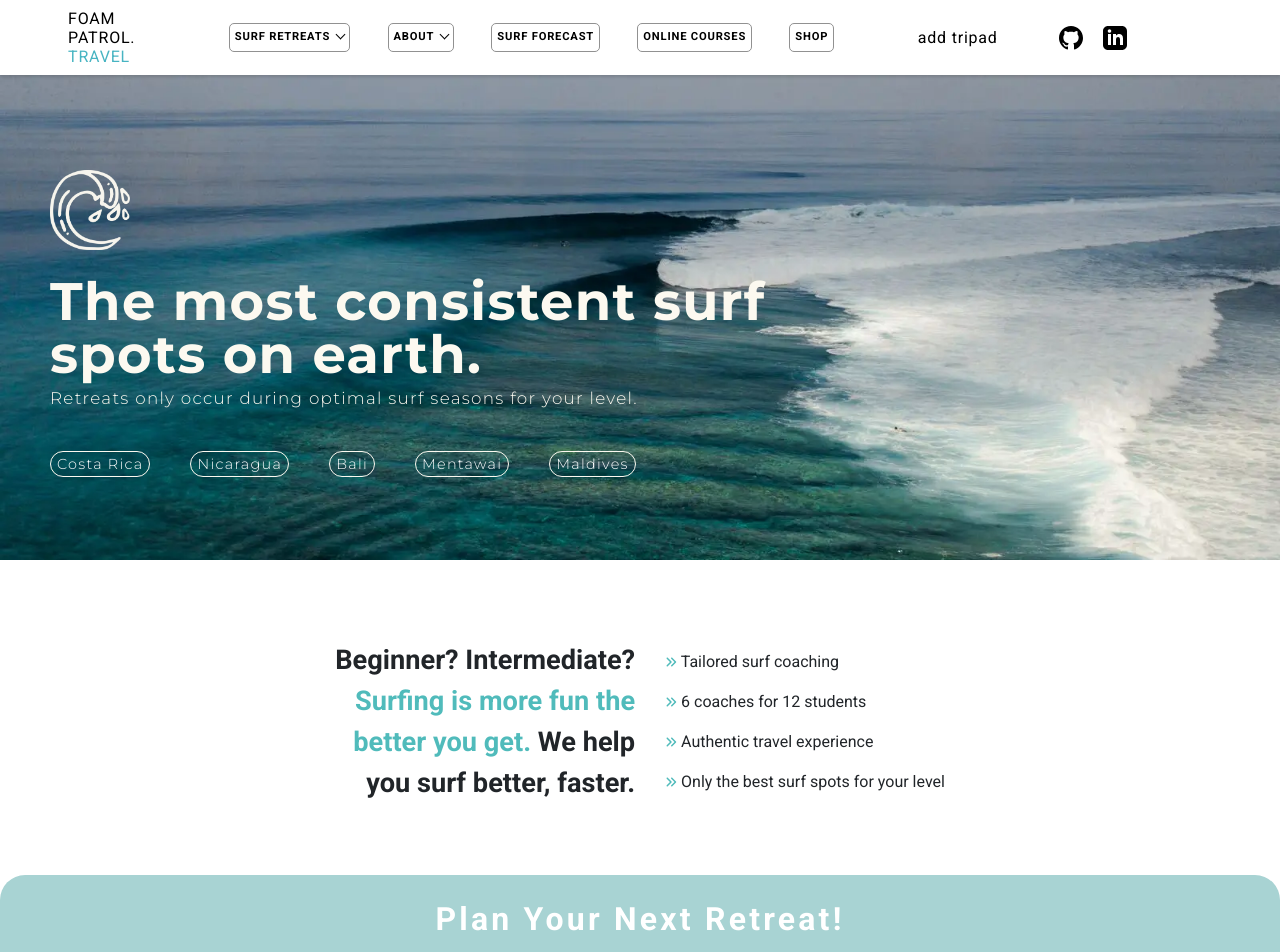
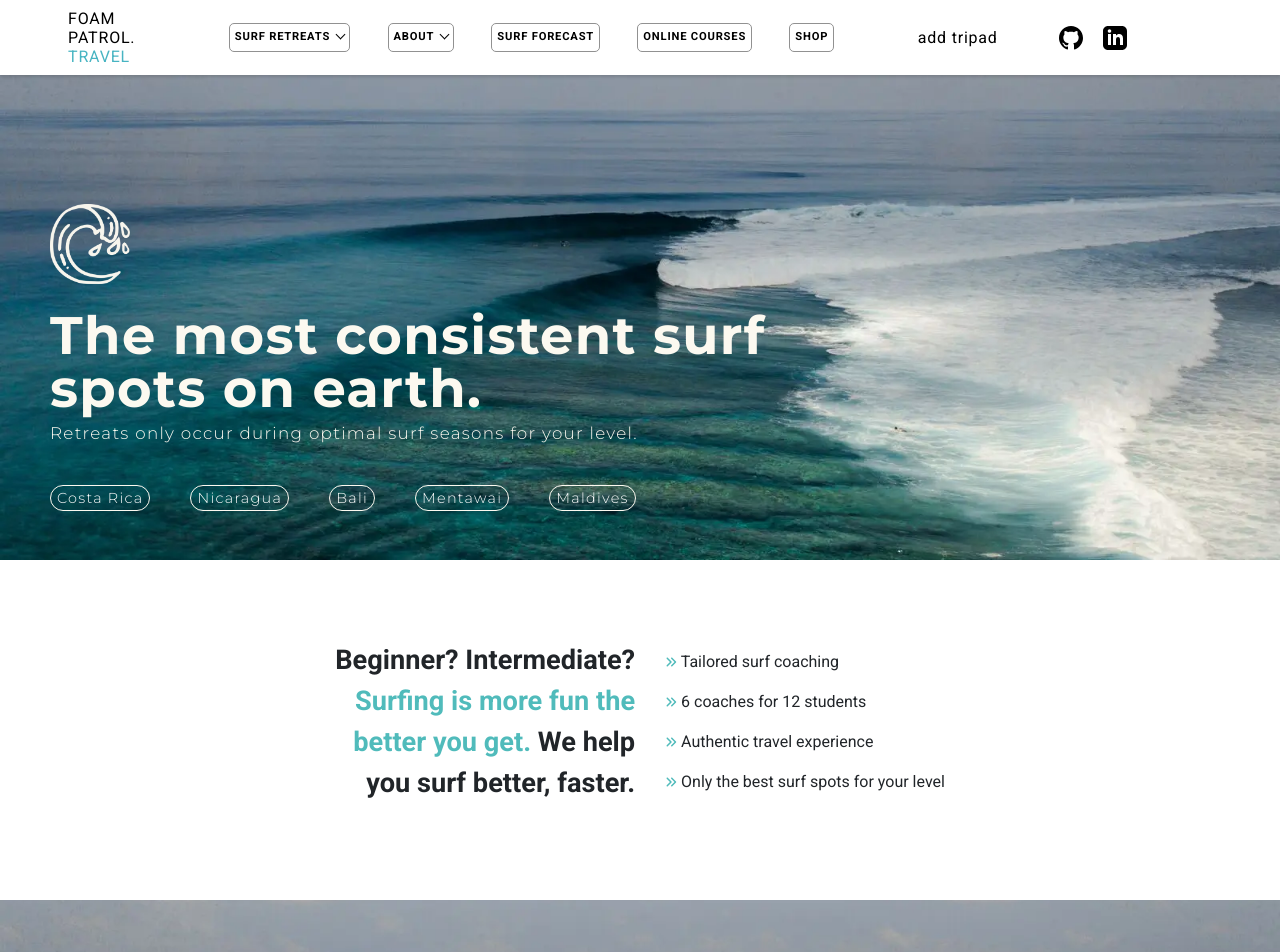
Before and after one commit to AaronoKwok/foam-patrol2, a React (Create React App) app: page / in a window 1280 px wide. Shown: the top 952 px of the page. Built offline with nearby package versions, Linux system fonts and the light colour scheme.

Commit message:
backscene image changes

```diff
--- a/public/index.css
+++ b/public/index.css
@@ -275,7 +275,6 @@ nav {
 
 .background {
   position: relative;
-
 }
 
 .background-image {
@@ -292,7 +291,7 @@ nav {
   letter-spacing: .08em;
   position: absolute;
   left: 50px;
-  top: 170px;
+  bottom: 50px;
   color: rgb(252, 249, 240);
   text-align: left;
   font-family: 'Montserrat', sans-serif;
@@ -352,13 +351,16 @@ nav {
 
 /* MainPage main info  */
 
+.mp-img-position {
+  position: relative;
+}
+
 .main-info {
   height: 340px;
   background-color: rgb(255, 255, 255);
   display: flex;
   justify-content: center;
   align-items: center;
-  margin-bottom: -25px;
 }
 
 .main-info-paragraph {
@@ -468,7 +470,6 @@ nav {
 
 .browse-courses {
   height: 550px;
-  margin-top: 20px;
 }
 
 .courses-p {
@@ -593,15 +594,72 @@ nav {
 
 /* Surf Forecast Page */
 
+.fc-backscene-img {
+  position: relative;
+}
+
 .forecast-backscene {
   width: 100%;
   height: 70vh;
   object-fit: cover;
 }
 
+.fc-backscene-form {
+  position: absolute;
+  bottom: 30px;
+  font-size: 80px;
+}
+
+
+
+
+
+
+
+
+
+
+
+
+
+
+
+
+
+
+
+
+
+
+
+
+
+
+
+
+
+
+
+
+
+
+
+
+
+
+
+
+
+
+
+
 /* Online Courses */
 
 .oc-bg-img {
+  position: relative;
+}
+
+.oc-bg-img-position {
   position: relative;
 }
 
@@ -614,10 +672,10 @@ nav {
 }
 
 .oc-backscene-text {
-  letter-spacing: .08em;
   position: absolute;
   left: 50px;
-  top: 170px;
+  bottom: 30px;
+  letter-spacing: .08em;
   color: rgb(252, 249, 240);
   text-align: left;
   font-family: 'Montserrat', sans-serif;
--- a/src/pages/MainPage.js
+++ b/src/pages/MainPage.js
@@ -27,7 +27,18 @@ function MainPage() { //to change once have a courses scroll functionality
 
     return (
         <main>
-
+            <div className="mp-img-position">
+                <BackScene />
+                <section className="main-info">
+                    <p className="main-info-paragraph">Beginner? Intermediate? <span className="main-info-span">Surfing is more fun the better you get.</span> We help you surf better, faster.</p>
+                    <div className="main-info-bullets">
+                        <p><FontAwesomeIcon className="arrow-icon" icon={faAnglesRight} /> Tailored surf coaching</p>
+                        <p><FontAwesomeIcon className="arrow-icon" icon={faAnglesRight} /> 6 coaches for 12 students</p>
+                        <p><FontAwesomeIcon className="arrow-icon" icon={faAnglesRight} /> Authentic travel experience</p>
+                        <p><FontAwesomeIcon className="arrow-icon" icon={faAnglesRight} /> Only the best surf spots for your level</p>
+                    </div>
+                </section>
+            </div>
             <BackScene />
 
             <section className="main-info">
--- a/src/pages/OnlineCourses.js
+++ b/src/pages/OnlineCourses.js
@@ -84,6 +84,7 @@ function OnlineCourses() {
 
     return (
         <section className="oc-bg-img">
+            <div className="oc-bg-img-position">
                 <img className="oc-backscene" src={courseBackscene} alt=""></img>  {/* need to change sizing of image when screen size changes */}
                 <div className="oc-backscene-text">
                     <img className="shack-icon" src={shackIcon} alt=""></img> {/* need to fix positioning of text when screen size changes */}
@@ -95,6 +96,7 @@ function OnlineCourses() {
                     <div className="backscene-types">
                         <p className={`button-${allButton}`} onClick={() => payCourses(false)}>All Courses</p>
                         <p className={`button-${freeButton}`} onClick={() => payCourses(true)}>Free Courses</p>
+                    </div>
                 </div>
             </div>
 
--- a/src/pages/SurfForecasts.js
+++ b/src/pages/SurfForecasts.js
@@ -8,11 +8,17 @@ function SurfForecasts() {
 
     return (
         <div>
-            <section>
+            <section className="fc-backscene-img">
                 <img className="forecast-backscene" src={backScene} alt=""></img>
                 {test}
+                <form className="fc-backscene-form">
+                    testing
+                    <input></input>
+                </form>
+
             </section>
 
+                <p>forecast</p>
         </div>
     )
 }
```
Lines whose indentation alone changed are shown as unchanged.
